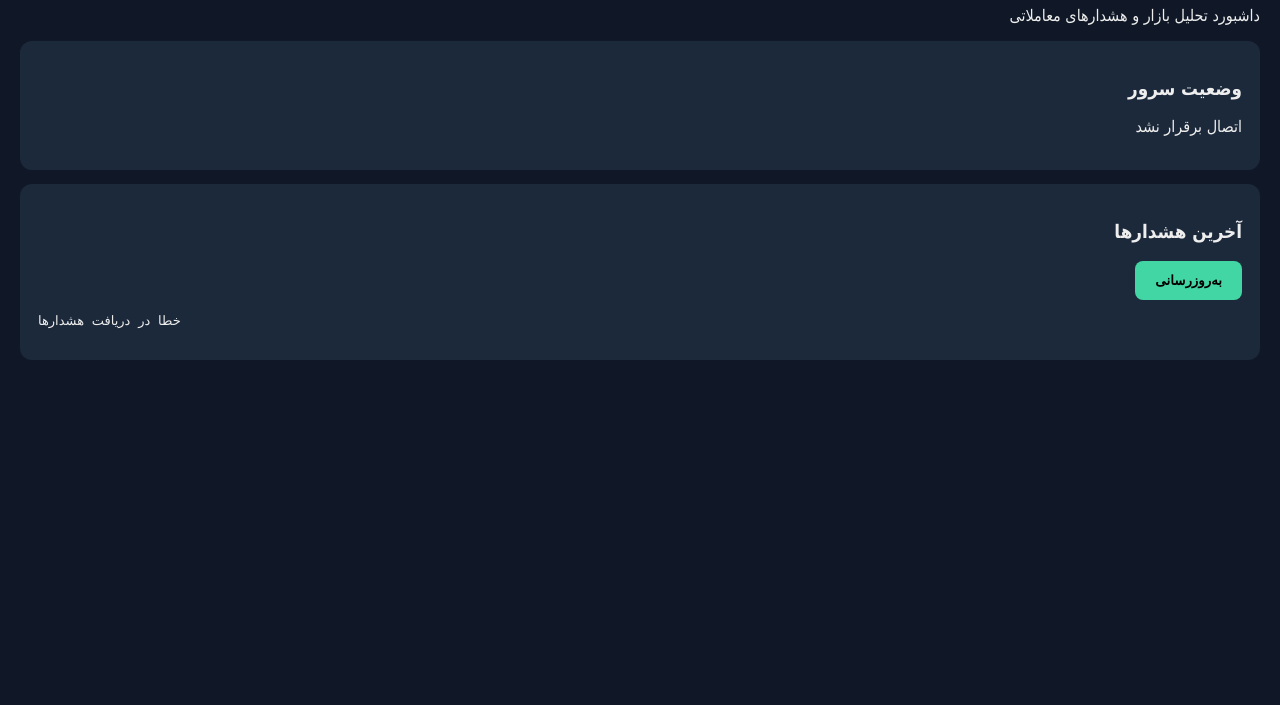
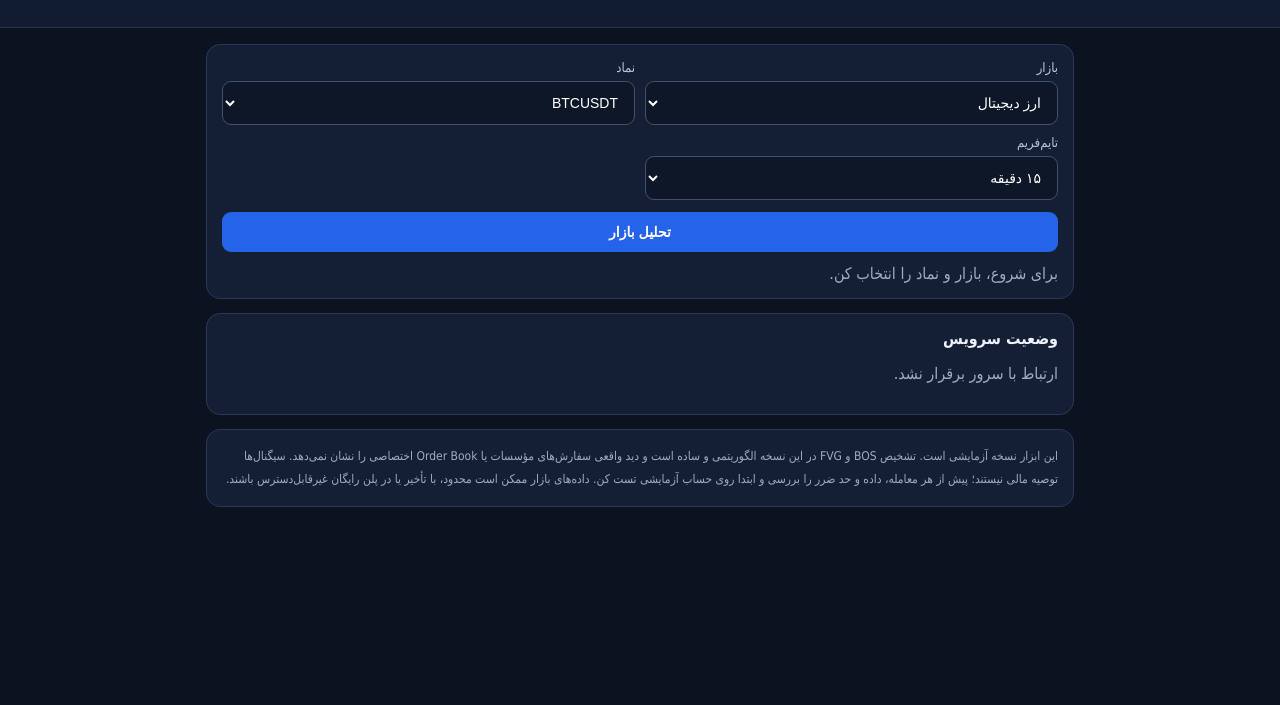
Before and after one commit to Thisizm/smart-money-ai, a plain HTML site: page static/index.html in a window 1280 px wide. Shown: the part 95-800 px from the top of the page. Drawn offline with Linux system fonts and the light colour scheme; no server answers.

Commit message:
Update index.html

```diff
--- a/static/index.html
+++ b/static/index.html
@@ -1,52 +1,70 @@
 
-<!DOCTYPE html>
+<!doctype html>
 <html lang="fa" dir="rtl">
 <head>
-<meta charset="UTF-8">
-<meta name="viewport" content="width=device-width, initial-scale=1">
+<meta charset="utf-8"><meta name="viewport" content="width=device-width,initial-scale=1">
 <title>Smart Money AI</title>
 <style>
-body{margin:0;background:#101827;color:#eee;font-family:Tahoma,Arial;padding:20px}
-h1{color:#42d6a4}
-.card{background:#1c293b;padding:18px;margin:14px 0;border-radius:12px}
-button{background:#42d6a4;border:0;padding:12px 20px;border-radius:8px;font-weight:bold}
-pre{white-space:pre-wrap;direction:ltr}
-</style>
-</head>
+*{box-sizing:border-box}body{margin:0;background:#0c1220;color:#edf2ff;font-family:Tahoma,Arial,sans-serif}
+header{padding:20px 16px;background:#121c30;border-bottom:1px solid #26334b}h1{font-size:21px;margin:0 0 7px}
+small,.muted{color:#9eabc2}.wrap{max-width:900px;margin:auto;padding:16px}.panel{background:#141f33;border:1px solid #293955;border-radius:14px;padding:15px;margin-bottom:14px}
+.grid{display:grid;grid-template-columns:repeat(2,minmax(0,1fr));gap:10px}label{font-size:13px;color:#b9c6da;display:block;margin-bottom:6px}
+select,button{width:100%;padding:12px;border-radius:9px;border:1px solid #40516e;background:#0d1728;color:#fff;font-size:14px}
+button{background:#2563eb;border:0;font-weight:bold;margin-top:12px;cursor:pointer}.result{font-size:23px;font-weight:bold;margin:10px 0}
+.buy{color:#42d392}.sell{color:#ff7373}.wait{color:#f3c969}.levels{display:grid;grid-template-columns:repeat(3,1fr);gap:8px}
+.level{background:#0c1729;padding:10px;border-radius:9px}.level b{display:block;margin-top:6px;overflow-wrap:anywhere}
+ul{padding-right:20px;line-height:2}.foot{font-size:12px;line-height:1.9;color:#9eabc2}
+@media(max-width:520px){.grid{grid-template-columns:1fr}.levels{grid-template-columns:1fr}}
+</style></head>
 <body>
-<h1>Smart Money AI</h1>
-<p>داشبورد تحلیل بازار و هشدارهای معاملاتی</p>
-<div class="card">
-<h3>وضعیت سرور</h3>
-<p id="status">در حال بررسی...</p>
+<header><div class="wrap"><h1>SMART MONEY AI</h1><small>داشبورد آزمایشی تحلیل کریپتو، فارکس و طلا</small></div></header>
+<main class="wrap">
+<div class="panel">
+ <div class="grid">
+  <div><label>بازار</label><select id="market" onchange="updateSymbols()"><option value="crypto">ارز دیجیتال</option><option value="forex">فارکس</option><option value="gold">طلا</option></select></div>
+  <div><label>نماد</label><select id="symbol"></select></div>
+  <div><label>تایم‌فریم</label><select id="tf"><option value="5m">۵ دقیقه</option><option value="15m" selected>۱۵ دقیقه</option><option value="1h">۱ ساعت</option><option value="4h">۴ ساعت</option><option value="1d">روزانه</option><option value="1w">هفتگی</option></select></div>
+ </div>
+ <button onclick="runAnalysis()">تحلیل بازار</button>
+ <div id="status" class="muted" style="margin-top:12px">برای شروع، بازار و نماد را انتخاب کن.</div>
 </div>
-<div class="card">
-<h3>آخرین هشدارها</h3>
-<button onclick="loadAlerts()">به‌روزرسانی</button>
-<pre id="alerts">در انتظار دریافت اطلاعات...</pre>
+<div id="result" class="panel" style="display:none">
+ <div class="muted" id="caption"></div><div class="result" id="signal"></div>
+ <div class="levels">
+  <div class="level">قیمت فعلی<b id="price">—</b></div>
+  <div class="level">حد ضرر<b id="sl">—</b></div>
+  <div class="level">هدف اول<b id="tp1">—</b></div>
+ </div>
+ <div class="level" style="margin-top:8px">هدف دوم<b id="tp2">—</b></div>
+ <h3>دلایل تحلیل</h3><ul id="notes"></ul>
+ <p class="muted" id="extra"></p>
 </div>
+<div class="panel"><b>وضعیت سرویس</b><p id="health" class="muted">در حال بررسی…</p></div>
+<div class="panel foot">این ابزار نسخه آزمایشی است. تشخیص BOS و FVG در این نسخه الگوریتمی و ساده است و دید واقعی سفارش‌های مؤسسات یا Order Book اختصاصی را نشان نمی‌دهد. سیگنال‌ها توصیه مالی نیستند؛ پیش از هر معامله، داده و حد ضرر را بررسی و ابتدا روی حساب آزمایشی تست کن. داده‌های بازار ممکن است محدود، با تأخیر یا در پلن رایگان غیرقابل‌دسترس باشند.</div>
+</main>
 <script>
-async function loadStatus(){
-try{
-const r=await fetch('/health');
-const d=await r.json();
-document.getElementById('status').textContent=d.status==='ok'?'سرور فعال است':'وضعیت نامشخص';
-}catch(e){
-document.getElementById('status').textContent='اتصال برقرار نشد';
+const symbols={crypto:["BTCUSDT","ETHUSDT","BNBUSDT","SOLUSDT","XRPUSDT","ADAUSDT","DOGEUSDT"],forex:["EUR/USD","GBP/USD","USD/JPY","AUD/USD","USD/CHF","USD/CAD"],gold:["XAU/USD"]};
+function updateSymbols(){let m=document.getElementById('market').value,s=document.getElementById('symbol');s.innerHTML='';symbols[m].forEach(x=>{let o=document.createElement('option');o.value=x;o.textContent=x;s.appendChild(o)});}
+function fmt(v){if(v===null||v===undefined)return '—';return Number(v).toLocaleString('en-US',{maximumFractionDigits:6});}
+async function runAnalysis(){
+ let m=document.getElementById('market').value,s=document.getElementById('symbol').value,t=document.getElementById('tf').value;
+ let st=document.getElementById('status');st.textContent='در حال دریافت داده و تحلیل…';
+ try{
+  let r=await fetch(`/api/analyze?market=${encodeURIComponent(m)}&symbol=${encodeURIComponent(s)}&timeframe=${encodeURIComponent(t)}`);
+  let d=await r.json();if(!r.ok)throw new Error(d.detail||'خطا در تحلیل');
+  document.getElementById('result').style.display='block';
+  document.getElementById('caption').textContent=`${d.symbol} | ${t} | امتیاز ${d.score} از ۵`;
+  let sig=document.getElementById('signal');sig.textContent=d.signal==='BUY'?'سیگنال خرید — '+d.bias:d.signal==='SELL'?'سیگنال فروش — '+d.bias:'انتظار — '+d.bias;
+  sig.className='result '+(d.signal==='BUY'?'buy':d.signal==='SELL'?'sell':'wait');
+  document.getElementById('price').textContent=fmt(d.price);
+  document.getElementById('sl').textContent=fmt(d.stop_loss);
+  document.getElementById('tp1').textContent=fmt(d.take_profit_1);
+  document.getElementById('tp2').textContent=fmt(d.take_profit_2);
+  document.getElementById('notes').innerHTML=d.analysis.map(x=>`<li>${x}</li>`).join('');
+  document.getElementById('extra').textContent=`تعداد کندل بررسی‌شده: ${d.candles_count}. این نتیجه فقط بر اساس داده دریافتی و قواعد ساده این نسخه است.`;
+  st.textContent='تحلیل انجام شد؛ زمان: '+new Date().toLocaleTimeString();
+ }catch(e){st.textContent='خطا: '+e.message;document.getElementById('result').style.display='none';}
 }
-}
-async function loadAlerts(){
-try{
-const r=await fetch('/api/alerts');
-const d=await r.json();
-document.getElementById('alerts').textContent=
-d.length?JSON.stringify(d,null,2):'هنوز هشداری دریافت نشده است';
-}catch(e){
-document.getElementById('alerts').textContent='خطا در دریافت هشدارها';
-}
-}
-loadStatus();
-loadAlerts();
-</script>
-</body>
-</html>
+async function check(){try{let r=await fetch('/api/status');let d=await r.json();document.getElementById('health').textContent='سرور آنلاین | کلید Twelve Data: '+(d.twelve_data_key_configured?'تنظیم شده':'تنظیم نشده')+' | داده عمومی کریپتو فعال است.';}catch(e){document.getElementById('health').textContent='ارتباط با سرور برقرار نشد.';}}
+updateSymbols();check();
+</script></body></html>
```
